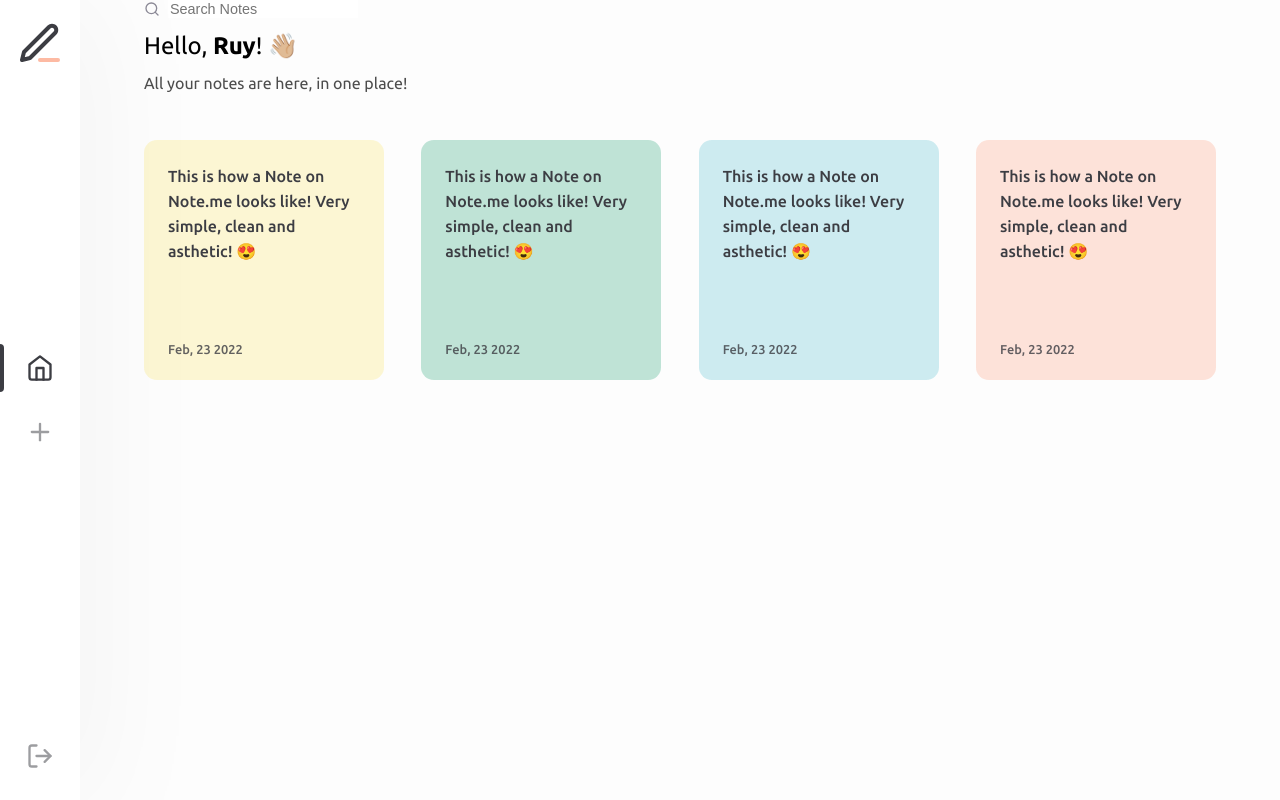
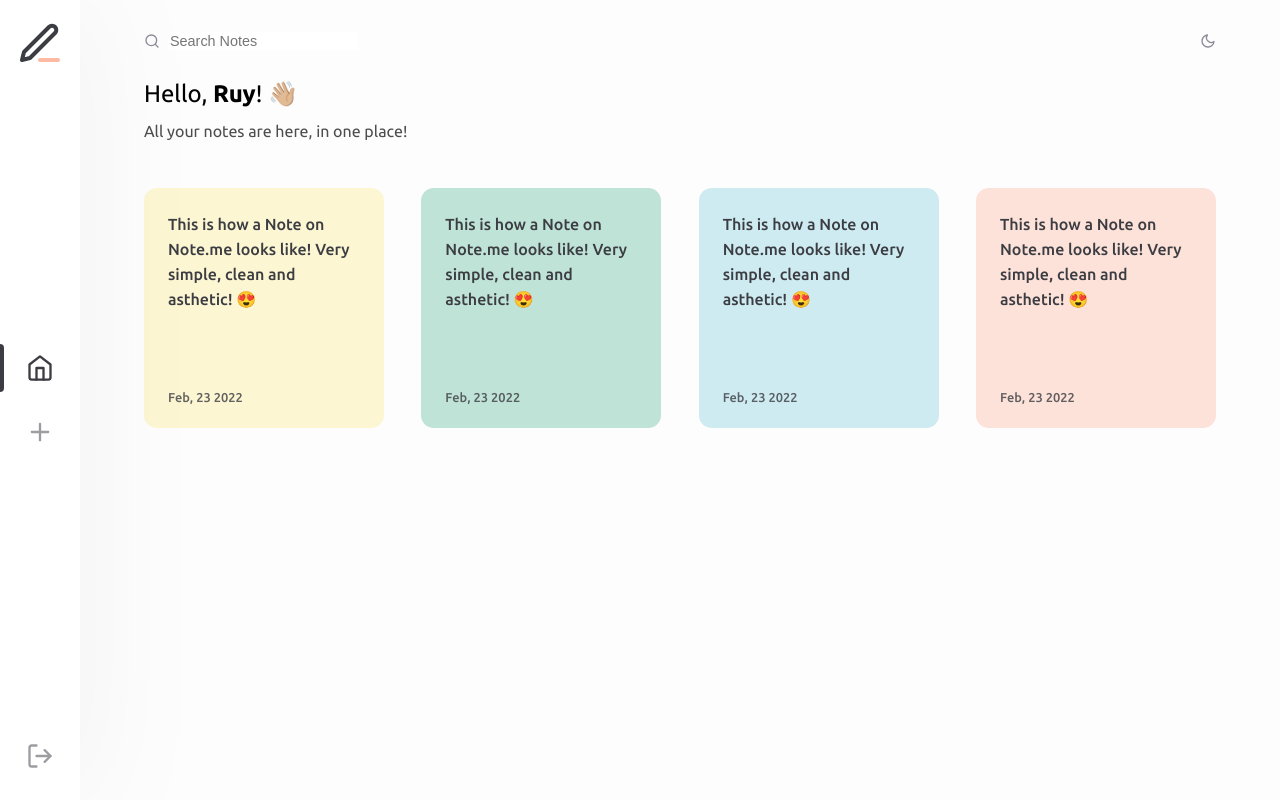
Before and after one commit to ruymon/note.me, a React (Vite) app: page /app/1 in a window 1280 px wide. Built offline with nearby package versions, Linux system fonts and the light colour scheme.

Commit message:
Dashboard Header component

```diff
--- /dev/null
+++ b/src/components/Header/index.tsx
@@ -0,0 +1,15 @@
+import { FiMoon, FiSearch } from  'react-icons/fi';
+import { Container, Input, Searchbar } from "./styles";
+
+export function Header()  {
+  return (
+    <Container>
+      <Searchbar>
+        <FiSearch />
+        <Input placeholder="Search Notes" />
+      </Searchbar>
+
+      <FiMoon />
+    </Container>
+  );
+};
--- a/src/components/Searchbar/styles.ts
+++ b/src/components/Header/styles.ts
@@ -5,6 +5,14 @@
 export const Container = styled.div`
   color: ${colors.gray[300]};
 
+  display: flex;
+  align-items: center;
+  justify-content: space-between;
+
+  padding: 2rem 0 1rem 0;
+`;
+
+export const Searchbar = styled.div`
   display: flex;
   align-items: center;
   gap: 0.5rem;
--- a/src/components/Searchbar/index.tsx
+++ /dev/null
@@ -1,11 +0,0 @@
-import { FiSearch } from  'react-icons/fi';
-import { Container, Input } from "./styles";
-
-export function Searchbar()  {
-  return (
-    <Container>
-      <FiSearch />
-      <Input placeholder="Search Notes" />
-    </Container>
-  );
-};
--- a/src/pages/Dashboard/index.tsx
+++ b/src/pages/Dashboard/index.tsx
@@ -2,14 +2,14 @@
 import { Container, Wrapper, Greeting, PostContainer } from './styles'
 
 import { Post } from './../../components/Post';
-import { Searchbar } from './../../components/Searchbar';
+import { Header } from '../../components/Header';
 
 export function Dashboard() {
   return (
     <Wrapper>
       <Sidebar />
       <Container>
-        <Searchbar />
+        <Header />
 
         <Greeting>
           <h1>Hello, <strong>Ruy</strong>! 👋🏼</h1>
```
